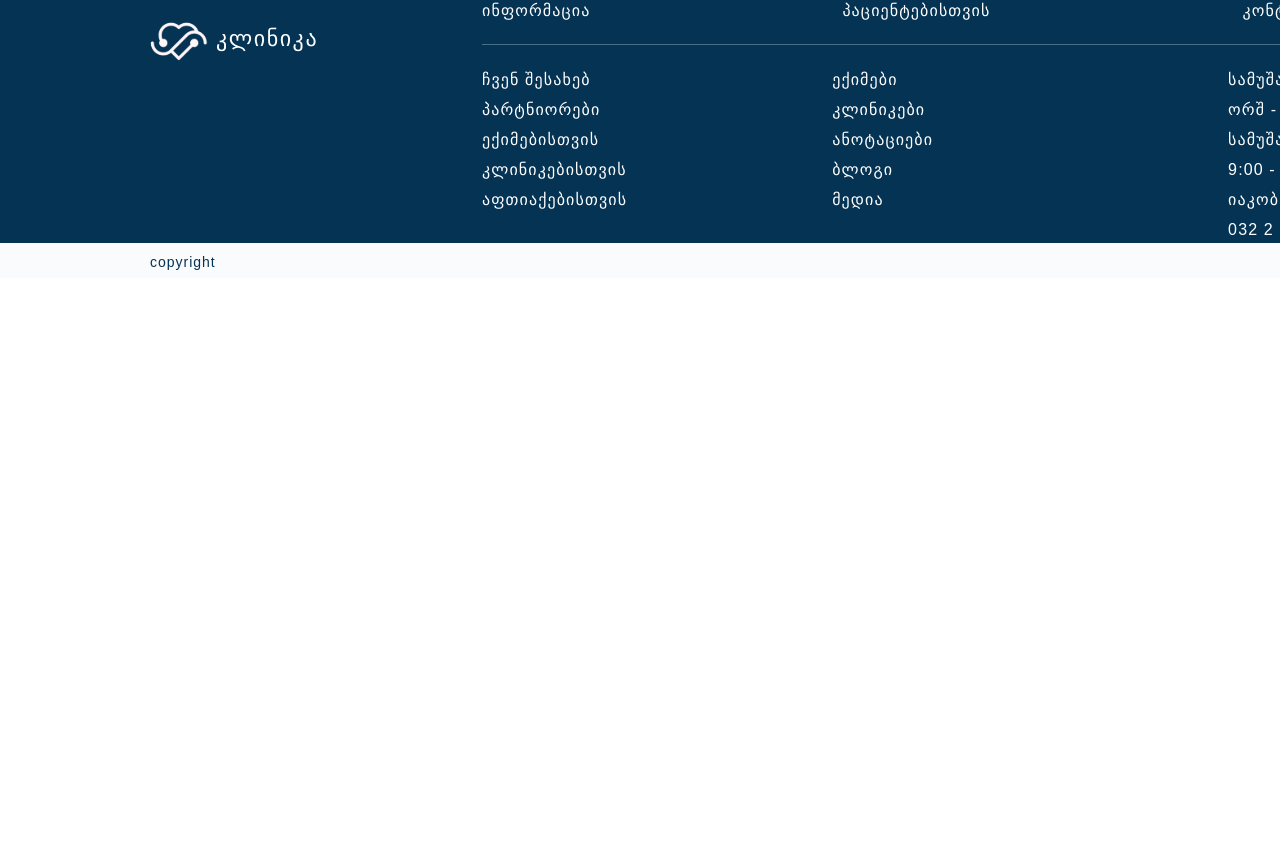
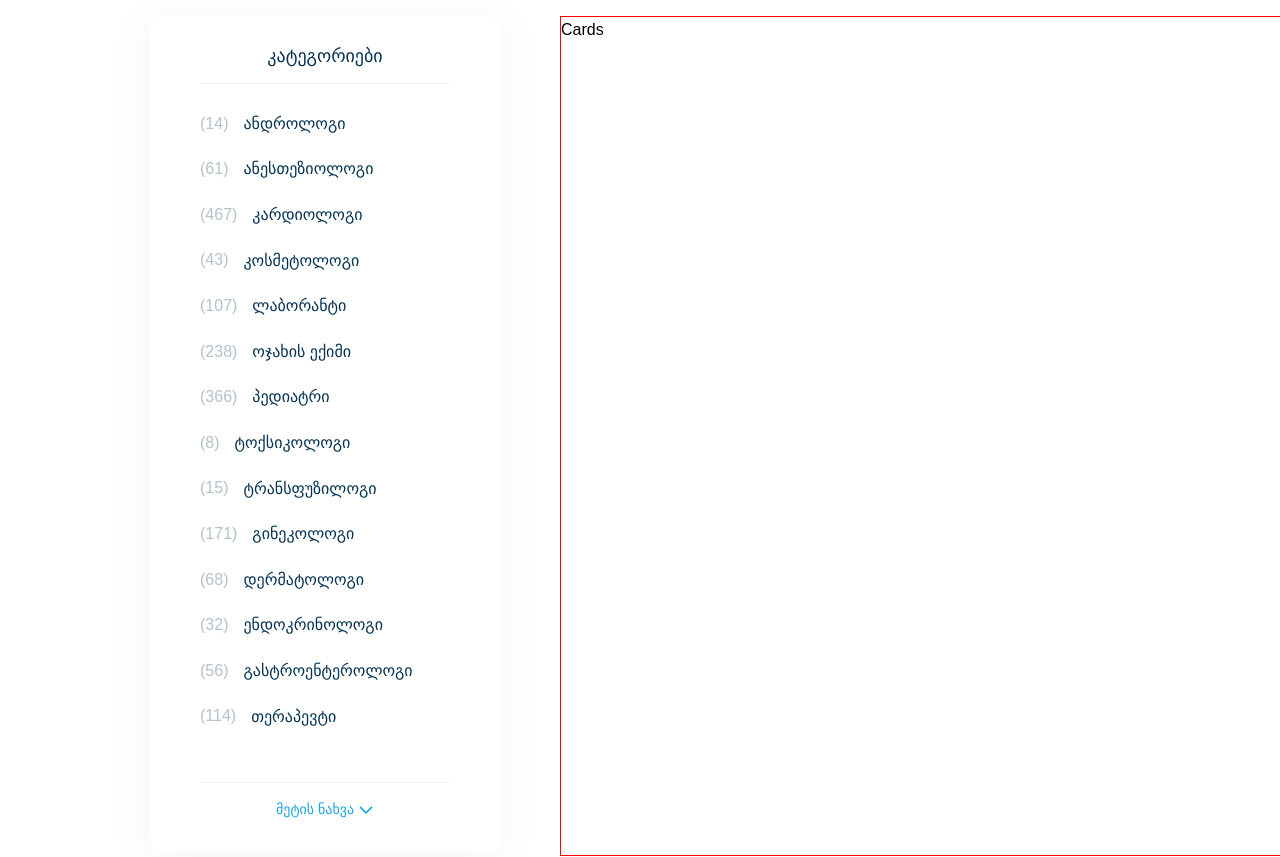
Before and after one commit to Dirakli/Clinic-frontend, an Angular app: page / in a window 1280 px wide. Shown: the part 887-1744 px from the top of the page. Before the commit the page ends 1165 px from the top, so only its background shows below. Built offline with nearby package versions, Linux system fonts and the light colour scheme; a small style sheet from the web is missing.

Commit message:
making category list

```diff
--- a/src/app/changing-section/changing-section.component.css
+++ b/src/app/changing-section/changing-section.component.css
@@ -40,3 +40,117 @@ p {
   padding-left: 150px;
   padding-top: 184px;
 }
+
+.list-card-wrapper {
+  display: flex;
+  padding-left: 150px;
+}
+
+.list {
+  width: 350px;
+  margin-top: 73px;
+  margin-bottom: 145px;
+  border-radius: 10px;
+  background-color: white;
+  box-shadow: 0px 4px 50px 0px #0533540d;
+}
+
+.cards {
+  width: 1210px;
+  height: 840px;
+  border: 1px solid red;
+  margin-left: 60px;
+  margin-top: 73px;
+  margin-bottom: 105px;
+}
+
+ul {
+  list-style: none;
+  padding: 0;
+  margin-top: 17px;
+}
+
+li {
+  display: flex;
+  align-items: center;
+  padding: 10px;
+  cursor: pointer;
+  font-size: 16px;
+  border-radius: 8px;
+}
+
+li:hover {
+  background-color: #ecf2f880;
+}
+
+.name {
+  margin-left: 15px;
+  font-weight: 400;
+  font-size: 16px;
+  line-height: 19.2px;
+  color: #053354;
+  font-family: "FiraGO", sans-serif;
+}
+
+.count:hover {
+  color: #18a4e1;
+}
+
+.count {
+  color: #0533544d;
+  margin-left: 40px;
+}
+
+.line {
+  width: 250px;
+  height: 1px;
+  background-color: #ecf2f8;
+  margin-top: 15px;
+}
+
+.line-bottom {
+  width: 250px;
+  height: 1px;
+  background-color: #ecf2f8;
+}
+
+.categories {
+  font-weight: 500;
+  font-size: 18px;
+  line-height: 21.6px;
+  color: #053354;
+  font-family: "FiraGO", sans-serif;
+  margin-top: 30px;
+}
+
+.categories-line-container {
+  display: flex;
+  flex-direction: column;
+  align-items: center;
+}
+
+.show-more {
+  margin-top: 13px;
+  cursor: pointer;
+}
+
+.show {
+  font-weight: 400;
+  font-size: 14px;
+  line-height: 16.8px;
+  color: #18a4e1;
+  font-family: "FiraGO", sans-serif;
+}
+
+.arrow {
+  width: 16px;
+  height: 16px;
+}
+
+.show-more-container {
+  display: flex;
+  align-items: center;
+  flex-direction: column;
+  margin-top: 43px;
+  margin-bottom: 30px;
+}
--- a/src/app/changing-section/changing-section.component.ts
+++ b/src/app/changing-section/changing-section.component.ts
@@ -1,12 +1,19 @@
 import { Component, Input } from '@angular/core';
 import { RegistrationComponent } from '../registration/registration.component';
-import { NgIf, NgStyle } from '@angular/common';
+import { NgIf, NgStyle, NgClass, NgFor } from '@angular/common';
 import { AuthenticationComponent } from '../authentication/authentication.component';
 
 @Component({
   selector: 'app-changing-section',
   standalone: true,
-  imports: [RegistrationComponent, NgIf, AuthenticationComponent, NgStyle],
+  imports: [
+    RegistrationComponent,
+    NgIf,
+    AuthenticationComponent,
+    NgStyle,
+    NgClass,
+    NgFor,
+  ],
   template: `
     <div *ngIf="showRegistration">
       <app-registration></app-registration>
@@ -33,10 +40,50 @@ import { AuthenticationComponent } from '../authentication/authentication.compon
         </div>
       </div>
     </div>
+    <div class="list-card-wrapper">
+      <div class="list">
+        <div class="categories-line-container">
+          <h1 class="categories">კატეგორიები</h1>
+          <div class="line"></div>
+        </div>
+        <ul class="unordered-list">
+          <li *ngFor="let item of categories" class="list-item">
+            <span class="count">({{ item.count }})</span>
+
+            <span class="name">{{ item.name }}</span>
+          </li>
+        </ul>
+        <div class="show-more-container">
+          <div class="line-bottom"></div>
+          <div class="show-more">
+            <span class="show"> მეტის ნახვა </span
+            ><img class="arrow" src="/assets/blue-arrow.svg" alt="arrow" />
+          </div>
+        </div>
+      </div>
+      <div class="cards">Cards</div>
+    </div>
   `,
   styleUrls: ['./changing-section.component.css'],
 })
 export class ChangingSectionComponent {
   @Input() showRegistration = false;
   @Input() showAuthentication = false;
+
+  categories = [
+    { name: 'ანდროლოგი', count: 14 },
+    { name: 'ანესთეზიოლოგი', count: 61 },
+    { name: 'კარდიოლოგი', count: 467 },
+    { name: 'კოსმეტოლოგი', count: 43 },
+    { name: 'ლაბორანტი', count: 107 },
+    { name: 'ოჯახის ექიმი', count: 238 },
+    { name: 'პედიატრი', count: 366 },
+    { name: 'ტოქსიკოლოგი', count: 8 },
+    { name: 'ტრანსფუზილოგი', count: 15 },
+    { name: 'გინეკოლოგი', count: 171 },
+    { name: 'დერმატოლოგი', count: 68 },
+    { name: 'ენდოკრინოლოგი', count: 32 },
+    { name: 'გასტროენტეროლოგი', count: 56 },
+    { name: 'თერაპევტი', count: 114 },
+  ];
 }
```
Also changed, not shown: public/assets/blue-arrow.svg (added).
